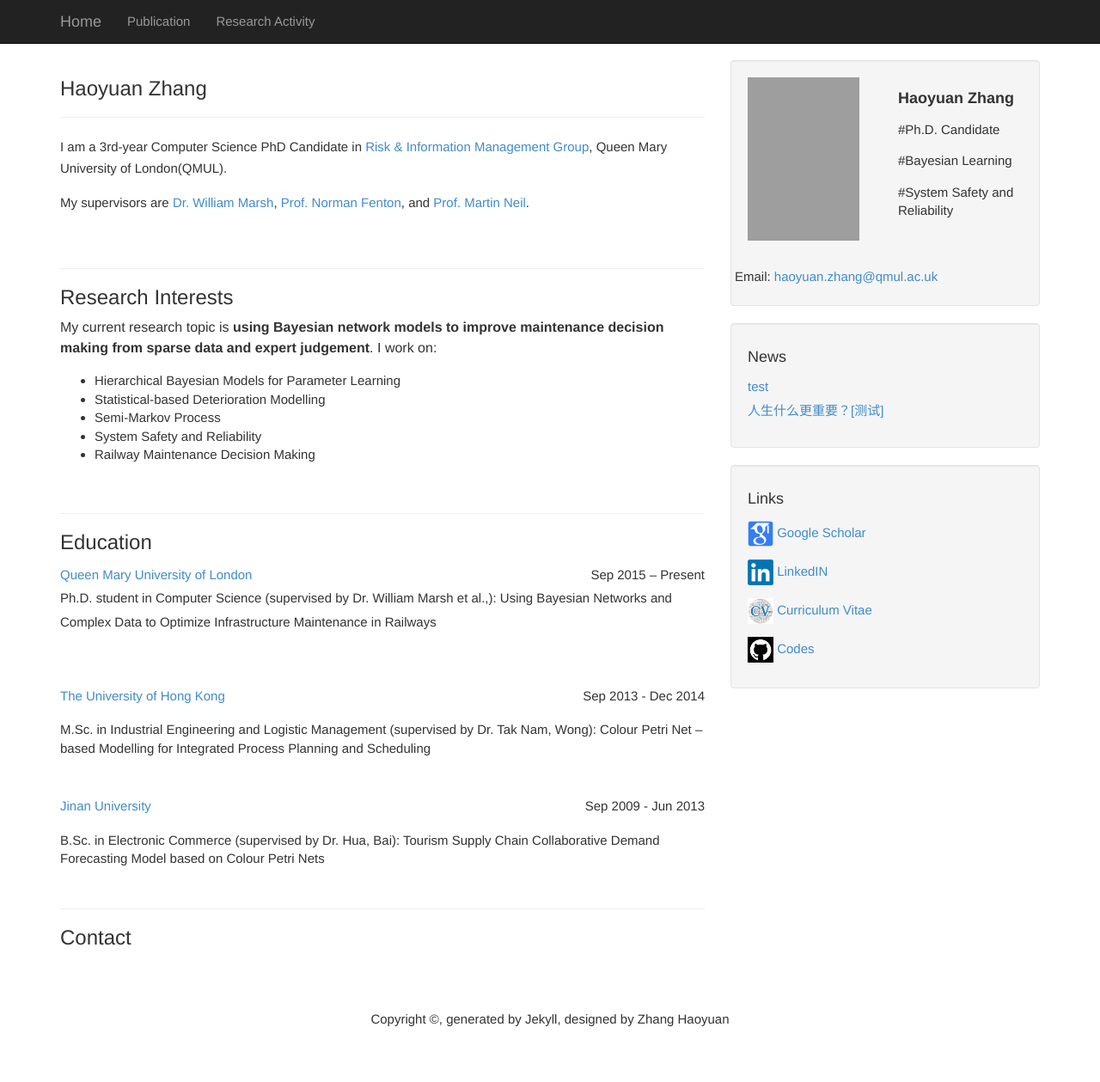
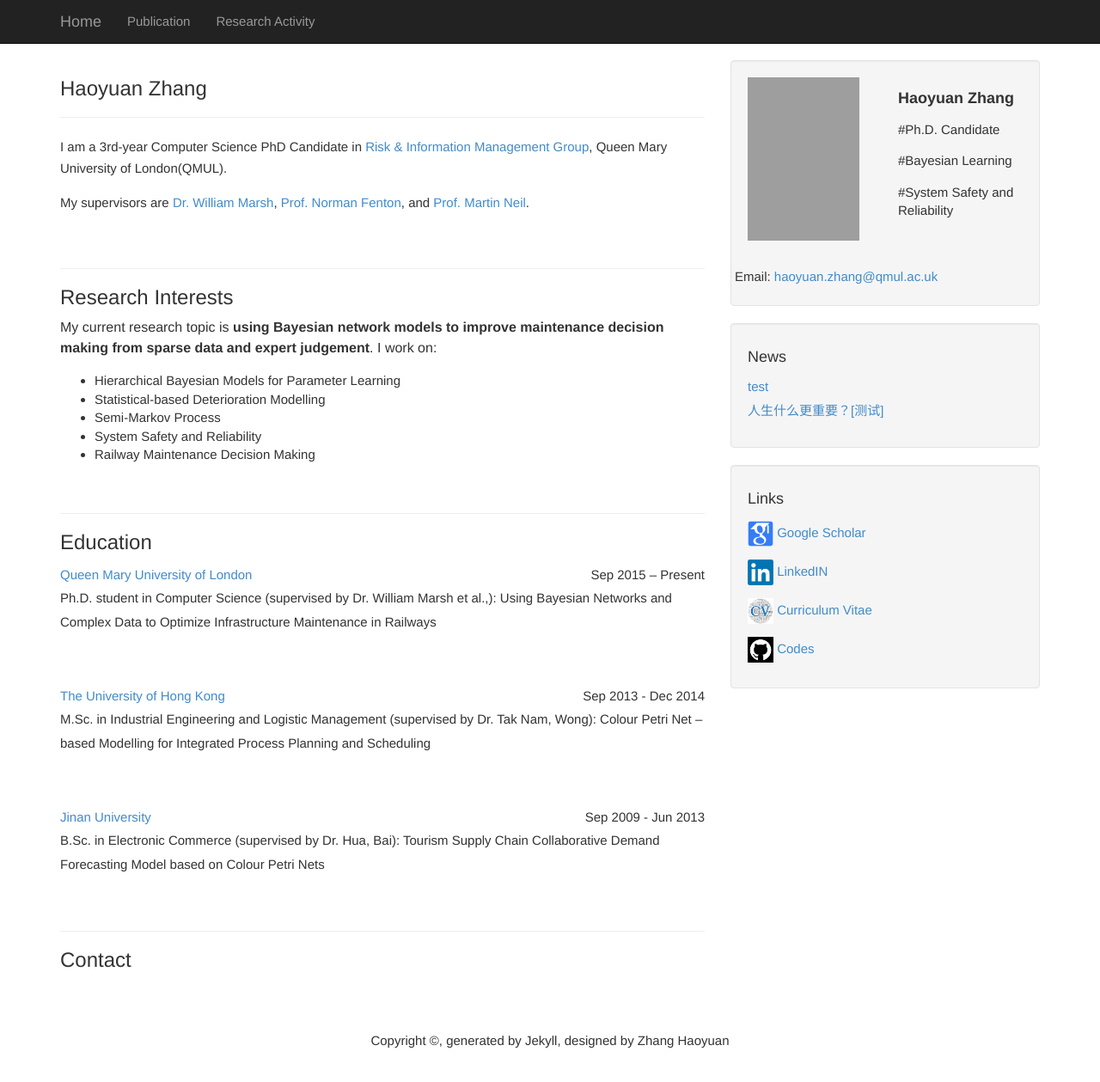
Before and after one commit to july0905/haoyuanzhang1990.github.io, a Jekyll site: the page built from index.html, in a window 1280 px wide and 1272 px high. Shown: the top 1259 px of the window at 86% size. Built offline with Jekyll 4.4.1, drawn with Linux system fonts in a browser that asks for light colours; the list of posts is cut into pages by our own code; grey boxes are pictures that could not be loaded.

Commit message:
Update index.html

```diff
--- a/index.html
+++ b/index.html
@@ -57,18 +57,19 @@
 <a href="http://www.hku.hk/" >
                   The University of Hong Kong
                 </a><span style="float:right;">Sep 2013 - Dec 2014</span>
-</p>
-M.Sc. in Industrial Engineering and Logistic Management (supervised by Dr. Tak Nam, Wong): Colour Petri Net – based Modelling for Integrated Process Planning and Scheduling
-<p>&nbsp;</p>
+
+<br>M.Sc. in Industrial Engineering and Logistic Management (supervised by Dr. Tak Nam, Wong): Colour Petri Net – based Modelling for Integrated Process Planning and Scheduling
+
+</p> <p>&nbsp;</p>
 
 <p style="text-align:left;">
 <a href="https://www.jnu.edu.cn/" >
                   Jinan University
                 </a><span style="float:right;">Sep 2009 - Jun 2013 </span>
-</p>
-B.Sc. in Electronic Commerce (supervised by Dr. Hua, Bai): Tourism Supply Chain Collaborative Demand Forecasting Model based on Colour Petri Nets
-<ul class="list-unstyled">
-<p>&nbsp;</p>
+
+<br>B.Sc. in Electronic Commerce (supervised by Dr. Hua, Bai): Tourism Supply Chain Collaborative Demand Forecasting Model based on Colour Petri Nets
+
+	</p> <p>&nbsp;</p>
 
 <hr>
 <h3>Contact</h3>
```
